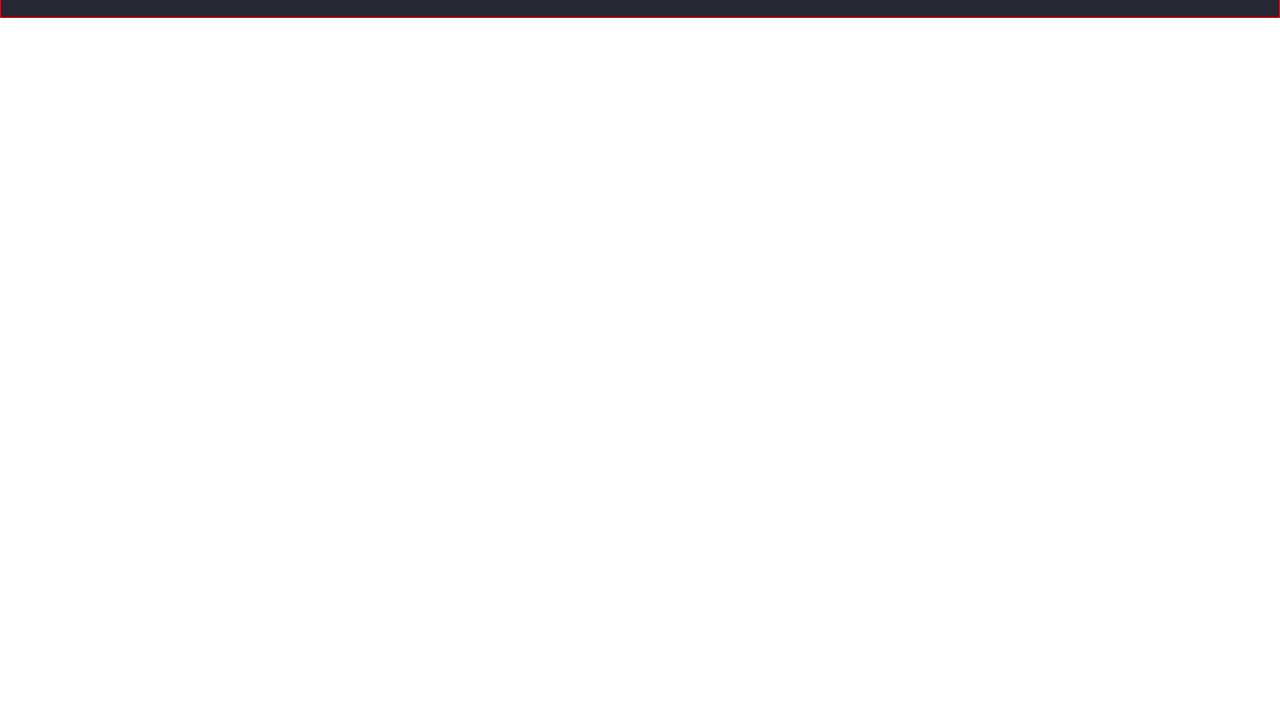
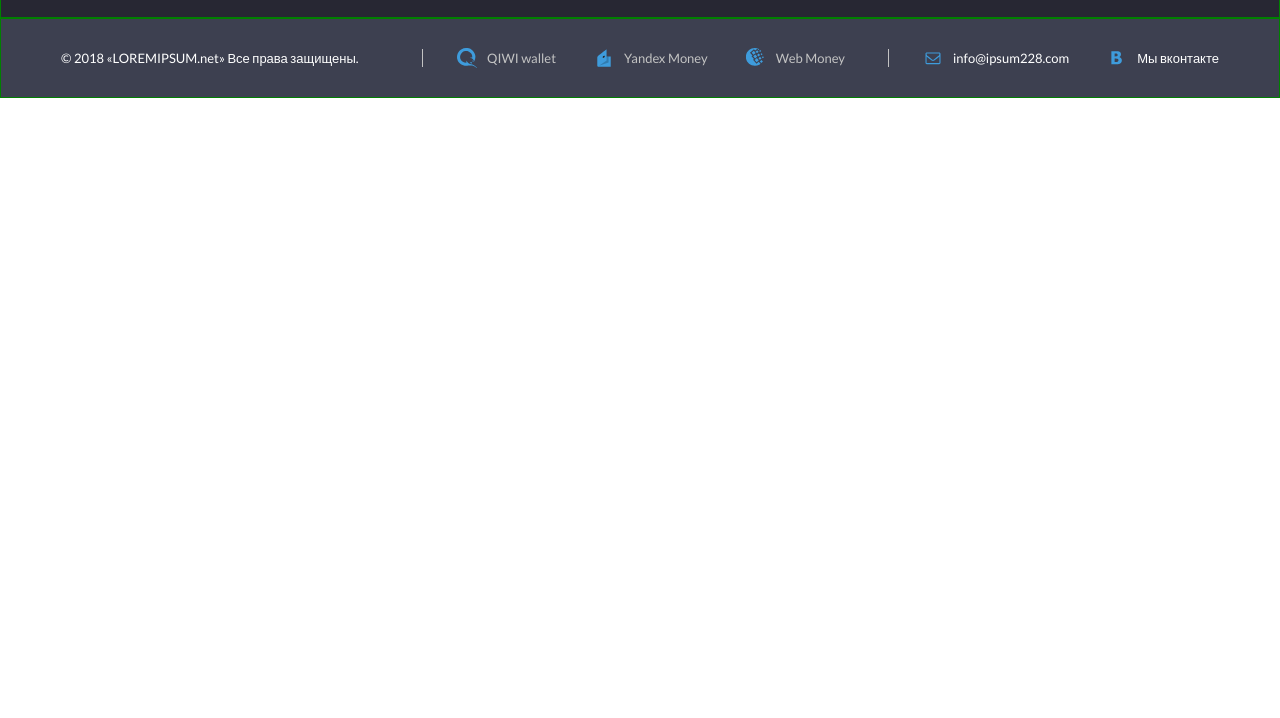
Before and after one commit to MariyaN23/placing-order-page, a website built with Vite: page index.html in a window 1280 px wide. Shown: the part 82-800 px from the top of the page. Built offline with nearby package versions, Linux system fonts and the light colour scheme.

Commit message:
add footer

```diff
--- a/index.html
+++ b/index.html
@@ -1,14 +1,16 @@
 <!doctype html>
 <html lang="ru">
 <head>
-    <meta charset="UTF-8" />
-    <link rel="icon" type="image/svg+xml" href="/favicon.svg" />
-    <meta name="viewport" content="width=device-width, initial-scale=1.0" />
+  <meta charset="UTF-8"/>
+  <link rel="icon" type="image/svg+xml" href="/favicon.svg"/>
+  <meta name="viewport" content="width=device-width, initial-scale=1.0"/>
   <meta name="description" content="Страница оформления заказа">
   <link rel="preconnect" href="https://fonts.googleapis.com">
   <link rel="preconnect" href="https://fonts.gstatic.com" crossorigin>
-      <link rel="preload" as="style" href="https://fonts.googleapis.com/css2?family=Lato:ital,wght@0,100;0,300;0,400;0,700;0,900;1,100;1,300;1,400;1,700;1,900&display=swap">
-      <link rel="stylesheet" href="https://fonts.googleapis.com/css2?family=Lato:ital,wght@0,100;0,300;0,400;0,700;0,900;1,100;1,300;1,400;1,700;1,900&display=swap">
+  <link rel="preload" as="style"
+        href="https://fonts.googleapis.com/css2?family=Lato:ital,wght@0,100;0,300;0,400;0,700;0,900;1,100;1,300;1,400;1,700;1,900&display=swap">
+  <link rel="stylesheet"
+        href="https://fonts.googleapis.com/css2?family=Lato:ital,wght@0,100;0,300;0,400;0,700;0,900;1,100;1,300;1,400;1,700;1,900&display=swap">
   <title>Оформление заказа</title>
 </head>
 <body>
@@ -41,6 +43,39 @@
       </nav>
     </div>
   </header>
+  <footer class="footer">
+    <div class="footer__container container">
+      <p class="footer__copyright">
+        © 2018 «LOREMIPSUM.net» Все права защищены.
+      </p>
+      <div class="footer__info">
+        <div class="footer__nav">
+          <p class="footer__nav-text">
+            <img src="./assets/icons/qiwi.svg" alt="Qiwi" class="footer__nav-icon">
+            QIWI wallet
+          </p>
+          <p class="footer__nav-text">
+            <img src="./assets/icons/yandex.svg" alt="Yandex Money" class="footer__nav-icon">
+            Yandex Money
+          </p>
+          <p class="footer__nav-text">
+            <img src="./assets/icons/web-money.svg" alt="Web Money" class="footer__nav-icon">
+            Web Money
+          </p>
+        </div>
+        <div class="footer__nav">
+          <a href="mailto:info@ipsum228.com" class="footer__nav-link">
+            <img src="./assets/icons/mail.svg" alt="E-mail" class="footer__nav-icon">
+            info@ipsum228.com
+          </a>
+          <a href="https://vk.com" class="footer__nav-link" target="_blank" rel="noopener">
+            <img src="./assets/icons/vk.svg" alt="Вконтакте" class="footer__nav-icon">
+            Мы вконтакте
+          </a>
+        </div>
+      </div>
+    </div>
+  </footer>
 </main>
 </body>
 </html>
--- a/style.scss
+++ b/style.scss
@@ -1,16 +1,23 @@
-@use "sass:map";
 @use "styles/base/index" as *;
 @use "styles/components" as *;
 
 .container {
   width: 100%;
   margin: 0 auto;
-  padding: 0 20px;
+  padding-left: 10px;
+  padding-right: 10px;
   border: 1px solid red;
 
   @include respond-to("desktop") {
-    max-width: map.get($breakpoints, "desktop");
-    padding: 0 375px;
+    padding-left: 60px;
+    padding-right: 60px;
     border: 1px solid green;
   }
+
+  @include respond-to("desktop-lg") {
+    max-width: $max-content-width;
+    padding-left: 375px;
+    padding-right: 375px;
+    border: 1px solid blueviolet;
+  }
 }
--- a/styles/base/_colors.scss
+++ b/styles/base/_colors.scss
@@ -1,4 +1,6 @@
 $color-white: #FFFFFF;
 $color-black: #000000;
 $color-header-bg: rgba(16, 16, 29, 0.9);
+$color-footer-bg: #3D4050;
 $color-accent: #43abf0;
+$color-gray-100: #c3c3c3;
--- a/styles/base/_variables.scss
+++ b/styles/base/_variables.scss
@@ -1,9 +1,12 @@
 @use "sass:map";
+
+$max-content-width: 1920px;
 
 $breakpoints: (
         "mobile": 320px,
         "tablet": 768px,
-        "desktop": 1920px,
+        "desktop": 1280px,
+        "desktop-lg": 1920px,
 );
 
 @mixin respond-to($name) {
--- /dev/null
+++ b/styles/components/_footer.scss
@@ -0,0 +1,76 @@
+@use "../base" as *;
+
+.footer {
+  background-color: $color-footer-bg;
+
+  &__container {
+    display: flex;
+    flex-direction: column;
+    gap: 20px;
+    padding: 20px 0;
+
+    @include respond-to("desktop") {
+      padding: 0;
+      align-items: center;
+      justify-content: space-between;
+      flex-direction: row;
+      height: 80px;
+    }
+  }
+
+  &__copyright {
+    font-size: $fs-13;
+  }
+
+  &__info {
+
+    @include respond-to("desktop") {
+      display: flex;
+      gap: 78px;
+    }
+  }
+
+  &__nav {
+    display: flex;
+    flex-direction: column;
+    gap: 20px;
+
+    @include respond-to("desktop") {
+      flex-direction: row;
+      align-items: center;
+      gap: 38px;
+      position: relative;
+
+      &::before {
+        content: "";
+        position: absolute;
+        height: 18px;
+        width: 1px;
+        background-color: $color-gray-100;
+        top: 50%;
+        left: -35px;
+        transform: translateY(-50%);
+      }
+    }
+  }
+
+  &__nav-link,
+  &__nav-text {
+    display: flex;
+    align-items: center;
+    gap: 10px;
+    font-size: $fs-13;
+  }
+
+  &__nav-link {
+    transition: color $duration $function;
+
+    &:hover {
+      color: $color-accent;
+    }
+  }
+
+  &__nav-text {
+    color: $color-gray-100;
+  }
+}
--- a/styles/components/_header.scss
+++ b/styles/components/_header.scss
@@ -9,7 +9,7 @@
     align-items: center;
     justify-content: space-between;
 
-    @include respond-to("tablet") {
+    @include respond-to("desktop") {
       height: 100px;
     }
   }
@@ -27,7 +27,7 @@
     height: 35px;
     object-fit: contain;
 
-    @include respond-to("tablet") {
+    @include respond-to("desktop") {
       width: 247px;
     }
   }
@@ -36,7 +36,9 @@
     display: none;
 
     &:checked ~ .header__nav {
-      transform: translateX(0);
+      transform: translateY(0);
+      opacity: 1;
+      visibility: visible;
     }
 
     &:checked ~ .header__burger {
@@ -64,7 +66,7 @@
     cursor: pointer;
     z-index: 100;
 
-    @include respond-to("tablet") {
+    @include respond-to("desktop") {
       display: none;
     }
 
@@ -99,17 +101,21 @@
     width: 100%;
     height: 100vh;
     background-color: $color-header-bg;
-    padding-top: 120px;
+    padding-top: 100px;
     transform: translateY(-100%);
+    opacity: 0;
+    visibility: hidden;
     transition: transform $duration $function;
     z-index: 90;
 
-    @include respond-to("tablet") {
+    @include respond-to("desktop") {
+      opacity: 1;
+      visibility: visible;
       position: static;
       width: auto;
       height: auto;
       padding-top: 0;
-      transform: translateX(0);
+      transform: translateY(0);
       background-color: transparent;
     }
   }
@@ -120,7 +126,7 @@
     align-items: center;
     gap: 60px;
 
-    @include respond-to("tablet") {
+    @include respond-to("desktop") {
       flex-direction: row;
     }
   }
--- a/styles/components/_index.scss
+++ b/styles/components/_index.scss
@@ -1 +1,2 @@
 @forward "header";
+@forward "footer";
```
Also changed, not shown: assets/icons/mail.svg (added), assets/icons/qiwi.svg (added), assets/icons/vk.svg (added), assets/icons/web-money.svg (added), assets/icons/yandex.svg (added). Lines whose indentation alone changed are shown as unchanged.
